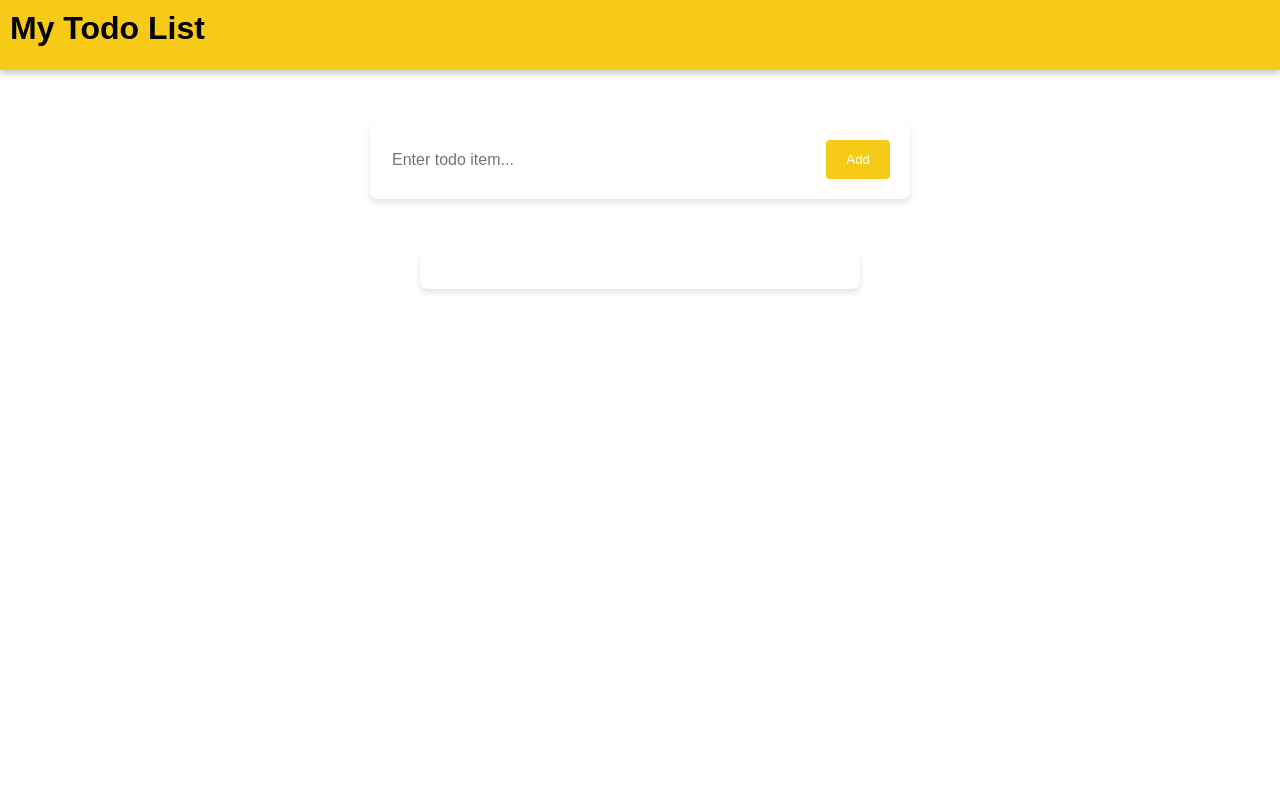
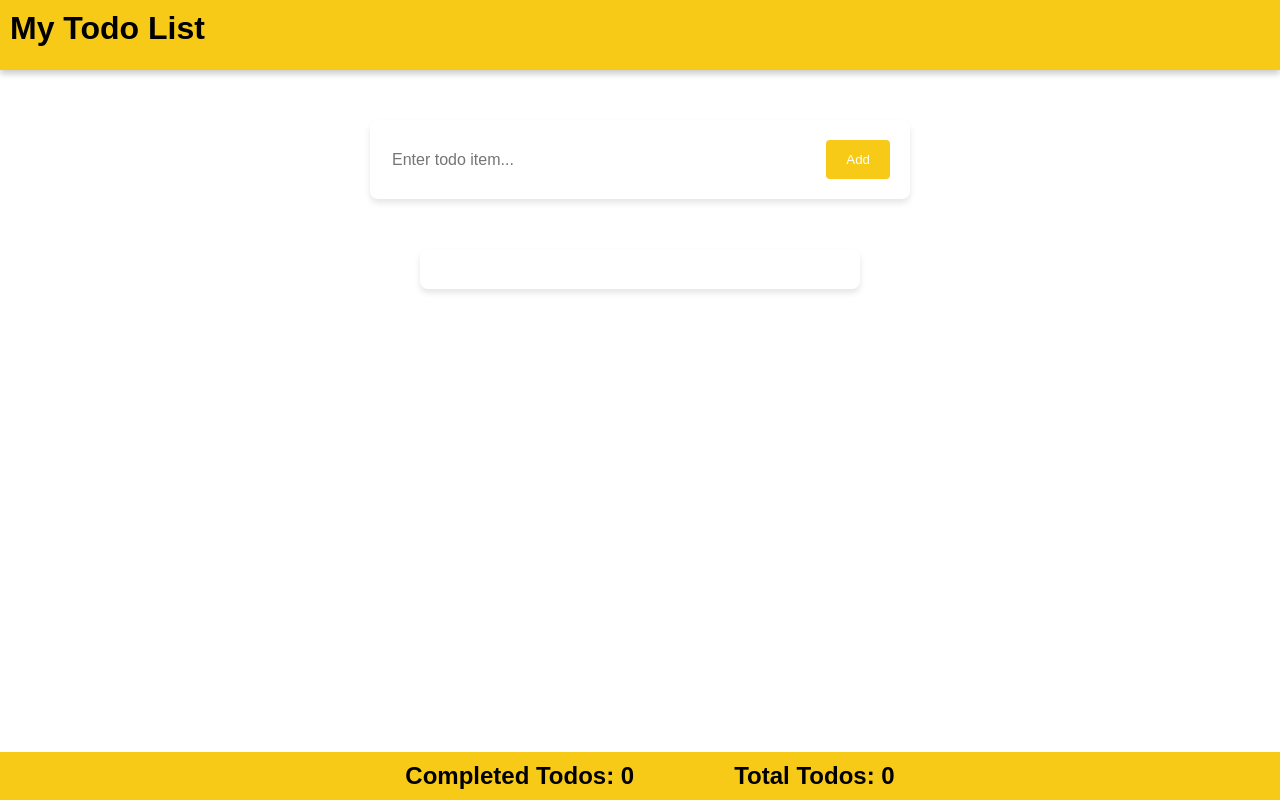
Before and after one commit to HWaruguru/todo-, a React (Vite) app: page / in a window 1280 px wide. Built offline with nearby package versions, Linux system fonts and the light colour scheme.

Commit message:
add complete strikethrough and count total

```diff
--- /dev/null
+++ b/src/components/Footer.jsx
@@ -0,0 +1,9 @@
+import styles from "./footer.module.css";
+export default function Footer({ completedTodos, totalTodos }) {
+  return (
+    <div className={styles.footer}>
+      <span className={styles.item}>Completed Todos: {completedTodos}</span>
+      <span className={styles.item}>Total Todos: {totalTodos}</span>
+    </div>
+  );
+}
--- a/src/components/Form.jsx
+++ b/src/components/Form.jsx
@@ -1,21 +1,21 @@
 import { useState } from "react";
 import styles from "./form.module.css";
 export default function Form({ todos, setTodos }) {
-  const [todo, setTodo] = useState("");
-
+  // const [todo, setTodo] = useState("");
+  const [todo, setTodo] = useState({name: "", done: false});
   function handleSubmit(e) {
     e.preventDefault();
     setTodos([...todos, todo]);
-    setTodo("");
+    setTodo({name: "", done: false});
   }
   return (
     <form className={styles.todoform} action="" onSubmit={handleSubmit}>
       <div className={styles.inputContainer}>
         <input
           className={styles.modernIput}
-          onChange={(e) => setTodo(e.target.value)}
+          onChange={(e) => setTodo({name: e.target.value,done: false })}
           type="text"
-          value={todo}
+          value={todo.name}
           placeholder="Enter todo item..."
         />
         <button className={styles.modernButton} type="submit">
--- a/src/components/Todo.jsx
+++ b/src/components/Todo.jsx
@@ -1,14 +1,16 @@
 import { useState } from "react";
-
+import Footer from "./Footer"
 import TodoList from "./TodoList";
 import Form from "./Form";
 export default function Todo() {
   const [todos, setTodos] = useState([]);
-
+  const completedTodos = todos.filter((todo) => todo.done).length;
+  const totalTodos = todos.length
   return (
     <div>
-      <Form todos={todos} setTodos={setTodos}/>
+      <Form todos={todos} setTodos={setTodos} />
       <TodoList todos={todos} setTodos={setTodos} />
+      <Footer completedTodos={completedTodos} totalTodos= {totalTodos}/>
     </div>
   );
 }
--- a/src/components/TodoItem.jsx
+++ b/src/components/TodoItem.jsx
@@ -1,17 +1,29 @@
 import styles from "./todoitem.module.css";
-export default function TodoItem({ item, todos, setTodos}) {
-  function handleDelete(item){
-    console.log("Delete", item)
-    setTodos(todos.filter((todo)=>
-      todo !== item
-    ))
+export default function TodoItem({ item, todos, setTodos }) {
+  function handleDelete(item) {
+    console.log("Delete", item);
+    setTodos(todos.filter((todo) => todo !== item));
   }
+  function handleComplete(name) {
+    const newArray = todos.map((todo) =>
+      todo.name === name ? { ...todo, done: !todo.done } : todo
+    );
+    setTodos(newArray);
+    console.log(todos);
+  }
+  const className = item.done ? styles.completed : ""
   return (
     <div className={styles.item}>
       <div className={styles.itemName}>
-        {item}
+        <span className={className} onClick={() => handleComplete(item.name)}> {item.name}</span>
+
         <span>
-          <button onClick={()=>handleDelete(item)}className={styles.deleteButton}>x</button>
+          <button
+            onClick={() => handleDelete(item)}
+            className={styles.deleteButton}
+          >
+            x
+          </button>
         </span>
       </div>
 
--- a/src/components/TodoList.jsx
+++ b/src/components/TodoList.jsx
@@ -1,5 +1,5 @@
 import TodoItem from "./TodoItem";
 import styles from "./todolist.module.css"
 export default function TodoList({todos, setTodos}){
-    return <div className={styles.list}>{todos.map(item=><TodoItem key={item} item={item} todos={todos} setTodos={setTodos}/>)}</div>
+    return <div className={styles.list}>{todos.map(item=><TodoItem key={item.name} item={item} todos={todos} setTodos={setTodos}/>)}</div>
 }
--- /dev/null
+++ b/src/components/footer.module.css
@@ -0,0 +1,14 @@
+.footer {
+    position: fixed;
+    bottom: 0;
+    font-size: 1.5em;
+    font-weight: bold;
+    text-align: center;
+    width: 100%;
+    background-color: #f7ca18;
+    padding: 10px;
+}
+
+.item{
+    margin: 50px;
+}
--- a/src/components/todoitem.module.css
+++ b/src/components/todoitem.module.css
@@ -30,3 +30,7 @@
     border-radius: 4px;
     cursor: pointer;
   }
+
+  .completed{
+    text-decoration: line-through;
+  }
```
